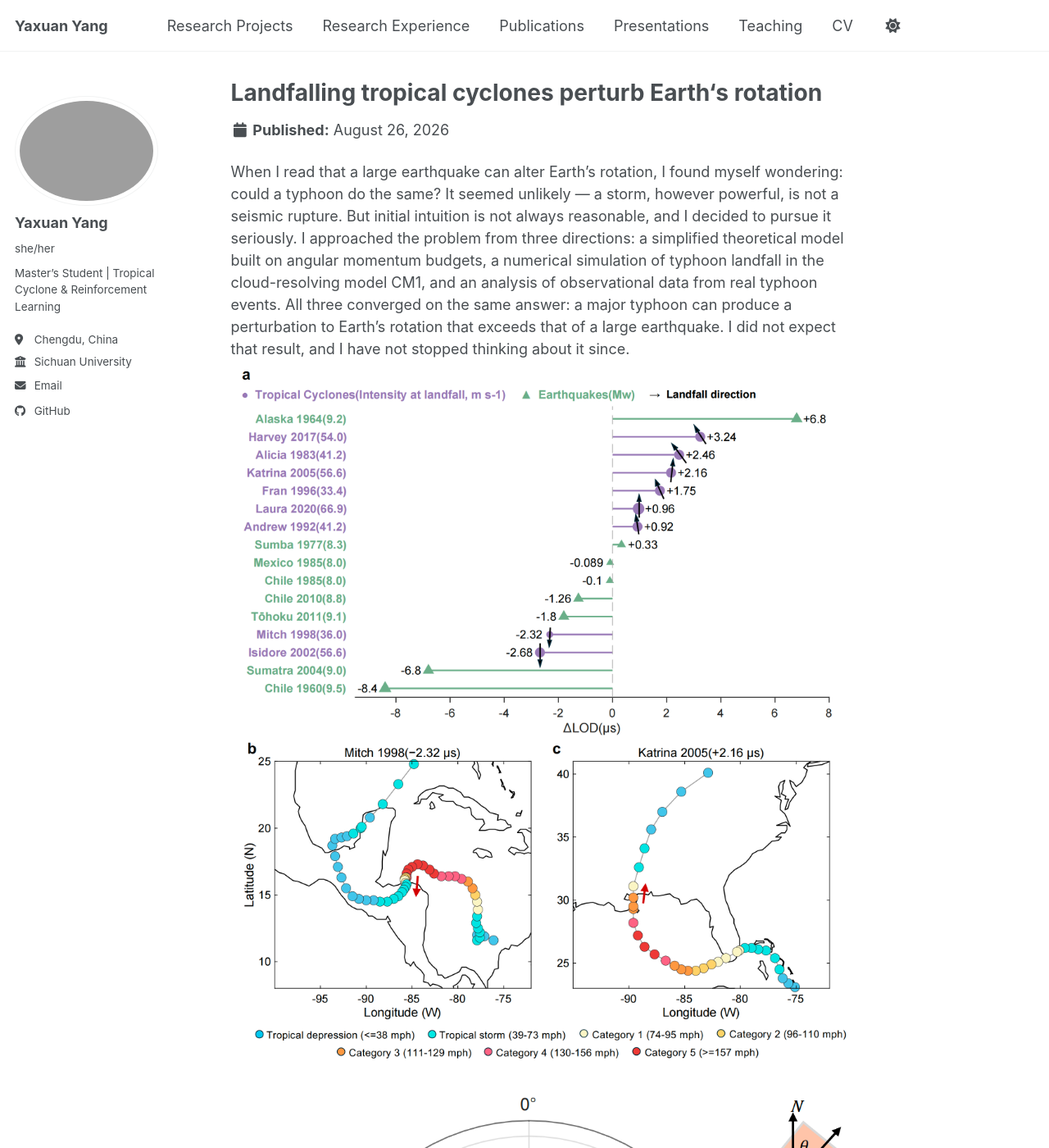
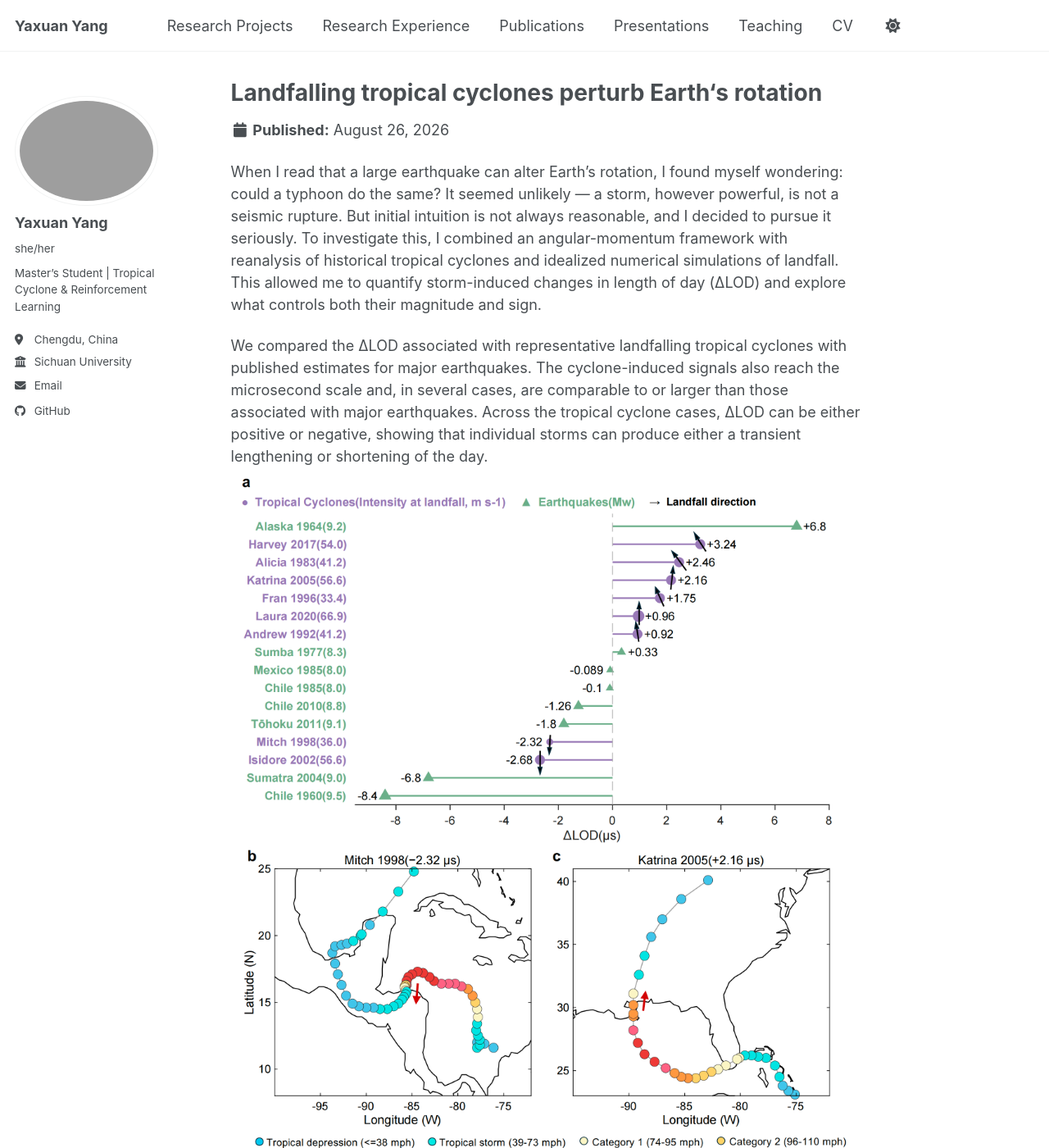
Before and after one commit to yyx-git/yyx-git.github.io, a Jekyll site: the page built from _portfolio/portfolio-1.md, in a window 1280 px wide and 1400 px high. Shown: the whole window at 82% size. Built offline with Jekyll 4.4.1, drawn with Linux system fonts in a browser that asks for light colours; a script bundle is joined from its source files by our own code; library files that are not in the unit come from our copies; some of the changed text lies outside the part shown.

Commit message:
Update portfolio-1.md

```diff
--- a/_portfolio/portfolio-1.md
+++ b/_portfolio/portfolio-1.md
@@ -1,11 +1,15 @@
 ---
 title: "Landfalling tropical cyclones perturb Earth‘s rotation"
-excerpt: "This project explores how landfalling tropical cyclones affect Earth’s rotation. We show that as a cyclone moves across land, surface friction enables a direct exchange of angular momentum with the solid Earth, leading to short-term day-to-day rotational variations. Notably, the magnitude of this effect is comparable to that associated with major earthquakes. <br/><img src='/images/Landfall1.png'>"
+excerpt: "This project investigates how landfalling tropical cyclones perturb Earth’s rotation. We find that individual storms can induce microsecond-scale changes in length of day (ΔLOD), comparable in magnitude to those associated with major earthquakes. <br/><img src='/images/Landfall1.png'>"
 collection: portfolio
 ---
 
-When I read that a large earthquake can alter Earth's rotation, I found myself wondering: could a typhoon do the same? It seemed unlikely — a storm, however powerful, is not a seismic rupture. But initial intuition is not always reasonable, and I decided to pursue it seriously. I approached the problem from three directions: a simplified theoretical model built on angular momentum budgets, a numerical simulation of typhoon landfall in the cloud-resolving model CM1, and an analysis of observational data from real typhoon events. All three converged on the same answer: a major typhoon can produce a perturbation to Earth's rotation that exceeds that of a large earthquake. I did not expect that result, and I have not stopped thinking about it since.
+When I read that a large earthquake can alter Earth's rotation, I found myself wondering: could a typhoon do the same? It seemed unlikely — a storm, however powerful, is not a seismic rupture. But initial intuition is not always reasonable, and I decided to pursue it seriously. To investigate this, I combined an angular-momentum framework with reanalysis of historical tropical cyclones and idealized numerical simulations of landfall. This allowed me to quantify storm-induced changes in length of day (ΔLOD) and explore what controls both their magnitude and sign.
+
+We compared the ΔLOD associated with representative landfalling tropical cyclones with published estimates for major earthquakes. The cyclone-induced signals also reach the microsecond scale and, in several cases, are comparable to or larger than those associated with major earthquakes. Across the tropical cyclone cases, ΔLOD can be either positive or negative, showing that individual storms can produce either a transient lengthening or shortening of the day.
 <img src="/images/typhoon_earth_1.png" alt="results">
+Comparison of storm-induced ΔLOD with published estimates for representative major earthquakes. Tropical cyclones produce rotational perturbations on the same microsecond scale, with both positive and negative responses.
 
-
+We then used idealized numerical simulations to systematically vary the direction of landfall while keeping the other model settings unchanged. ΔLOD varies strongly and systematically with landfall angle, with different directions producing opposite signs. This result shows that the sign of the rotational perturbation is closely linked to how the cyclone crosses the coastline, rather than being determined by storm intensity alone.
 <img src="/images/typhoon_earth_2.png" alt="results">
+Dependence of ΔLOD on landfall direction in idealized simulations. The sign and magnitude of the rotational response vary systematically with landfall angle, with approximately opposite directions producing opposite ΔLOD responses.
```
